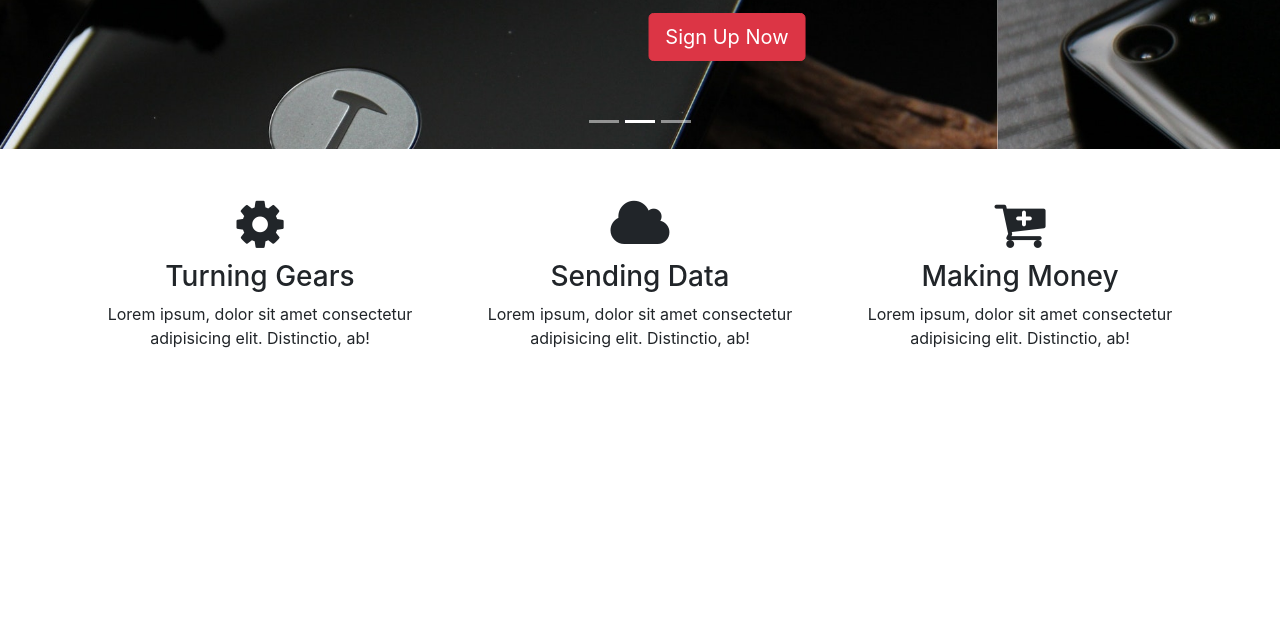
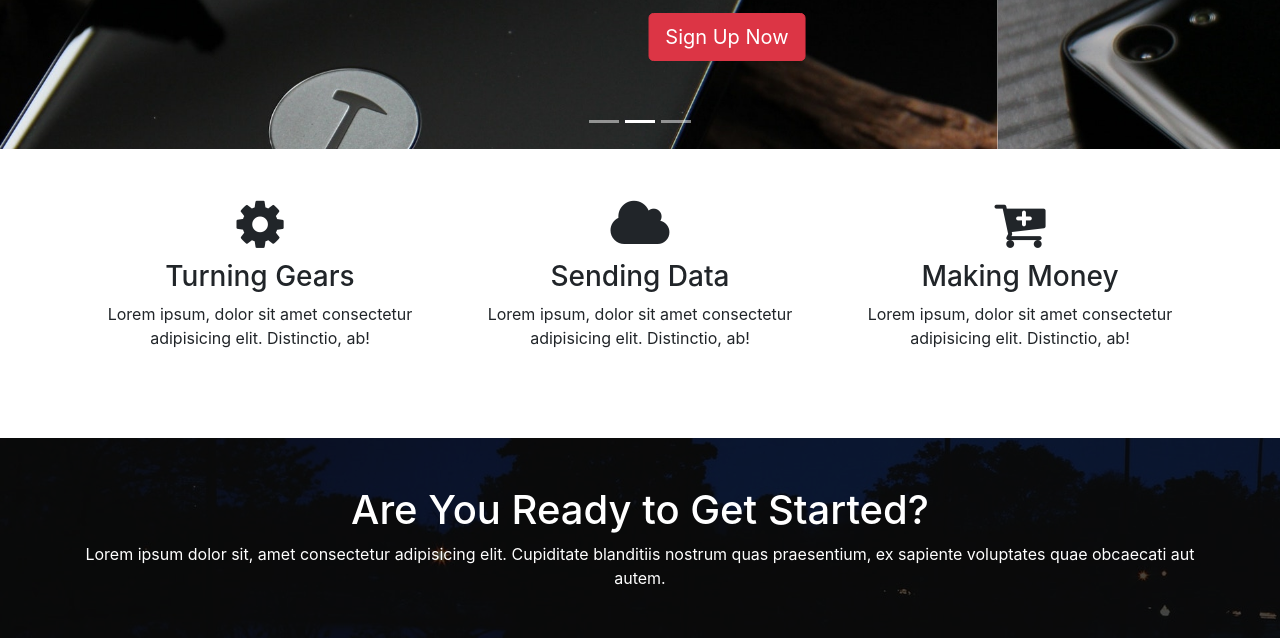
Before and after one commit to MazBenOscar/corporate-website-project-bs4, a website: page src/index.html in a window 1280 px wide. Shown: the part 357-995 px from the top of the page. Before the commit the page ends 800 px from the top, so only its background shows below. Drawn offline with Linux system fonts and the light colour scheme.

Commit message:
Added Heading Section with Overlay

```diff
--- a/src/index.html
+++ b/src/index.html
@@ -117,8 +117,20 @@
         </div>
     </section>
 
-
-
+    <!--HOME HEADING SECTION-->
+    <section id="home-heading" class="p-5">
+        <div class="dark-overlay">
+            <div class="row">
+                <div class="col">
+                    <div class="container pt-5">
+                        <h1>Are You Ready to Get Started?</h1>
+                        <p class="d-none d-md-block">Lorem ipsum dolor sit, amet consectetur adipisicing elit. Cupiditate blanditiis nostrum quas praesentium,
+                            ex sapiente voluptates quae obcaecati aut autem.</p>
+                    </div>
+                </div>
+            </div>
+        </div>
+    </section>
 
     <script src="js/jquery.min.js"></script>
     <script src="js/popper.min.js"></script>
--- a/src/scss/style.scss
+++ b/src/scss/style.scss
@@ -1,4 +1,9 @@
 $icon-size: 55px;
+$dark-overlay: rgba(0, 0, 0, 0.7);
+
+body {
+  overflow-x: hidden;
+}
 
 .navbar {
   .nav-link {
@@ -32,3 +37,22 @@ $icon-size: 55px;
 .fa {
   font-size: $icon-size;
 }
+
+#home-heading {
+  position: relative;
+  min-height: 200px;
+  background: url("../img/lights.jpg");
+  background-attachment: fixed;
+  background-repeat: no-repeat;
+  text-align: center;
+  color: #fff;
+}
+
+.dark-overlay {
+  position: absolute;
+  background-color: $dark-overlay;
+  top: 0;
+  left: 0;
+  width: 100%;
+  height: 100%;
+}
```
Also changed, not shown: src/css/style.css, src/img/lights.jpg (added), 1 other file.
